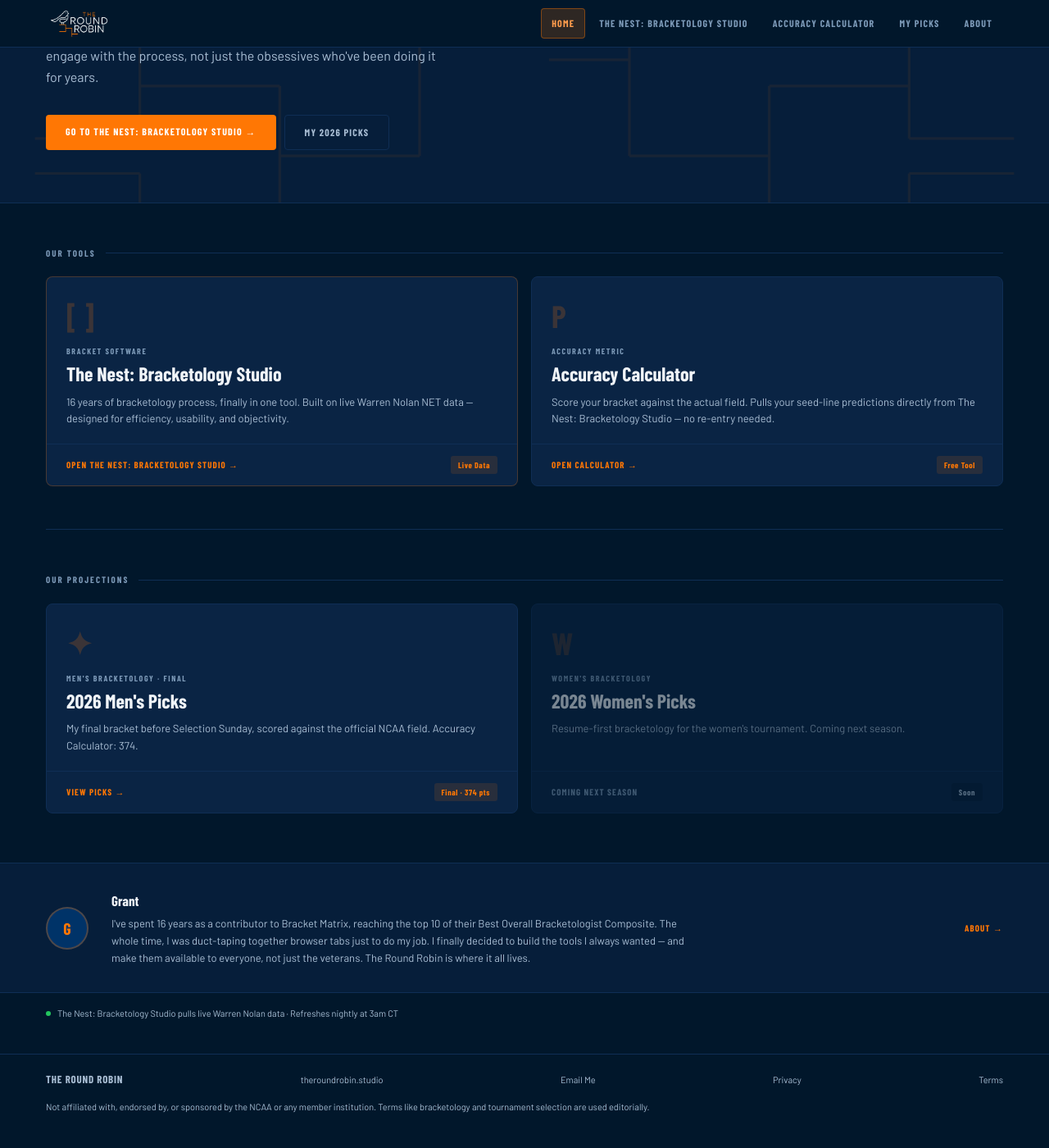
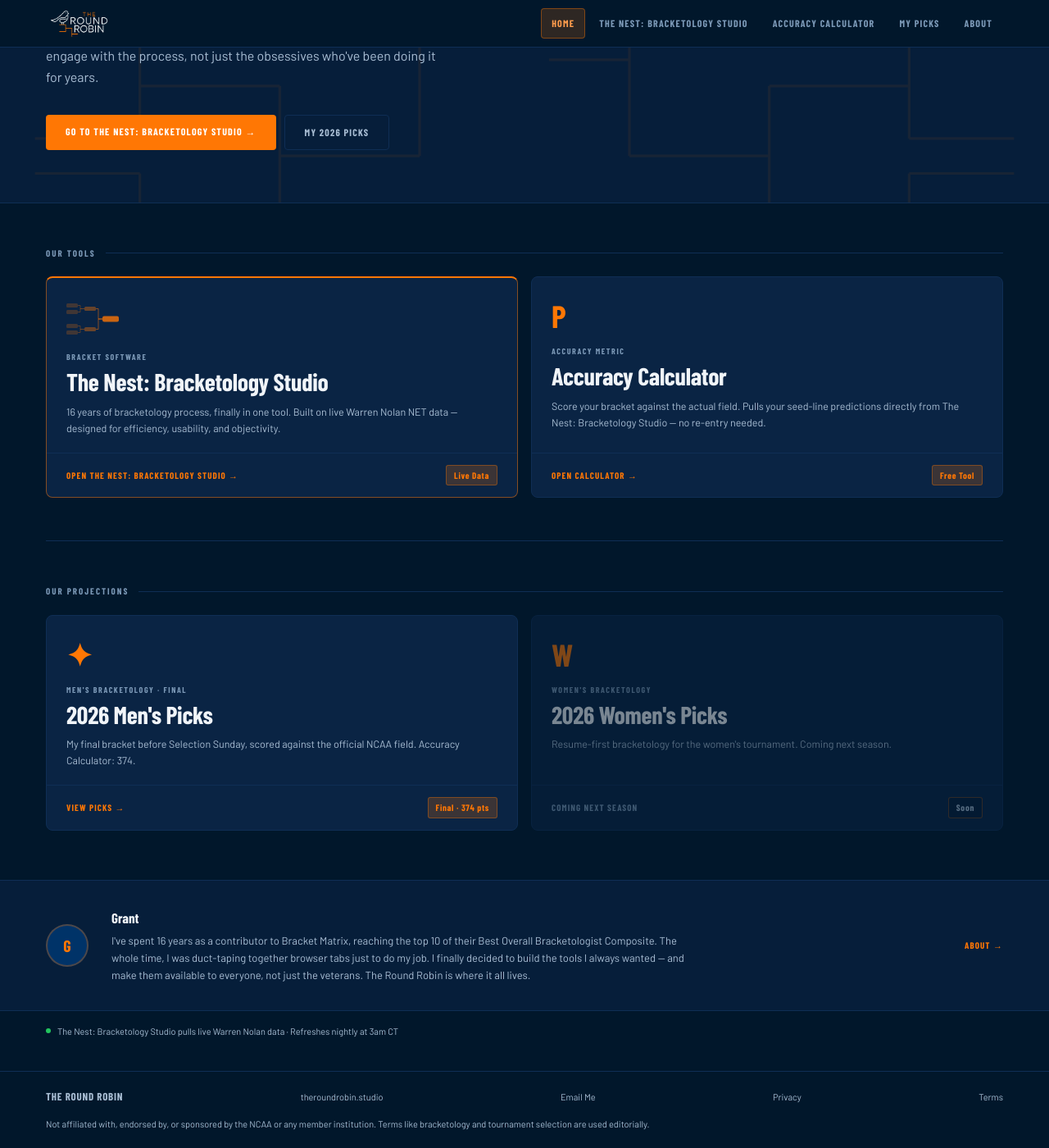
Before and after one commit to GrantBH12/The-Round-Robin, a Jekyll site: the page built from index.html, in a window 1280 px wide and 1400 px high, scrolled down 351 px. Shown: the whole window at 82% size. Built offline with Jekyll 4.4.1, drawn with Linux system fonts in a browser that asks for light colours; some web fonts are replaced; before the commit the page ends 1729 px from its top, so only the background shows below that.

Commit message:
feat: homepage card visual upgrade — bracket motif, typography, badges
Replace The Nest icon with inline SVG mini-bracket tree. Increase card
title to 30px/900 weight. Strengthen featured card border with solid
orange top stripe. Bump badge opacity/border and drop description to
12.5px to sharpen hierarchy below the fold.

Co-Authored-By: Claude Sonnet 4.6 <noreply@anthropic.com>

```diff
--- a/assets/css/main.css
+++ b/assets/css/main.css
@@ -267,7 +267,7 @@ nav {
   transition: border-color .15s;
 }
 .hub-card:hover { border-color: rgba(255,119,4,0.4); }
-.hub-card.featured { border-color: rgba(255,119,4,0.25); }
+.hub-card.featured { border-color: rgba(255,119,4,0.50); border-top: 2px solid #FF7704; }
 .hub-card.soon { opacity: 0.5; pointer-events: none; }
 
 .hc-top { padding: 28px 24px 20px; flex: 1; }
@@ -277,7 +277,6 @@ nav {
   font-weight: 900;
   font-size: 38px;
   color: var(--orange);
-  opacity: 0.2;
   line-height: 1;
   margin-bottom: 16px;
 }
@@ -294,15 +293,16 @@ nav {
 
 .hc-title {
   font-family: var(--fd);
-  font-weight: 800;
-  font-size: 24px;
-  line-height: 1.1;
+  font-weight: 900;
+  font-size: 30px;
+  line-height: 1.05;
+  letter-spacing: -0.01em;
   color: var(--text);
   margin-bottom: 10px;
 }
 
 .hc-desc {
-  font-size: 13px;
+  font-size: 12.5px;
   color: var(--sub);
   line-height: 1.6;
 }
@@ -329,9 +329,10 @@ nav {
 .hc-badge {
   font-family: var(--fd);
   font-weight: 700;
-  font-size: 10px;
+  font-size: 11px;
   letter-spacing: 0.06em;
-  background: rgba(255,119,4,0.12);
+  background: rgba(255,119,4,0.20);
+  border: 1px solid rgba(255,119,4,0.35);
   color: var(--orange);
   padding: 3px 9px;
   border-radius: 3px;
--- a/index.html
+++ b/index.html
@@ -95,7 +95,23 @@ layout: default
   <div class="card-grid">
     <a href="{{ site.baseurl }}/bracket/" class="hub-card featured">
       <div class="hc-top">
-        <div class="hc-icon">[ ]</div>
+        <div class="hc-icon">
+          <svg width="64" height="44" viewBox="0 0 64 44" fill="none" xmlns="http://www.w3.org/2000/svg" aria-hidden="true" focusable="false" style="display:block">
+            <rect x="0" y="3" width="14" height="5" rx="1.5" fill="rgba(255,119,4,0.22)"/>
+            <rect x="0" y="11" width="14" height="5" rx="1.5" fill="rgba(255,119,4,0.22)"/>
+            <rect x="0" y="28" width="14" height="5" rx="1.5" fill="rgba(255,119,4,0.22)"/>
+            <rect x="0" y="36" width="14" height="5" rx="1.5" fill="rgba(255,119,4,0.22)"/>
+            <path d="M14,5.5 H17 V13.5 H14" stroke="rgba(255,119,4,0.3)" stroke-width="1" fill="none"/>
+            <path d="M14,30.5 H17 V38.5 H14" stroke="rgba(255,119,4,0.3)" stroke-width="1" fill="none"/>
+            <line x1="17" y1="9.5" x2="22" y2="9.5" stroke="rgba(255,119,4,0.38)" stroke-width="1"/>
+            <line x1="17" y1="34.5" x2="22" y2="34.5" stroke="rgba(255,119,4,0.38)" stroke-width="1"/>
+            <rect x="22" y="7" width="14" height="5" rx="1.5" fill="rgba(255,119,4,0.38)"/>
+            <rect x="22" y="32" width="14" height="5" rx="1.5" fill="rgba(255,119,4,0.38)"/>
+            <path d="M36,9.5 H39 V34.5 H36" stroke="rgba(255,119,4,0.5)" stroke-width="1" fill="none"/>
+            <line x1="39" y1="22" x2="44" y2="22" stroke="rgba(255,119,4,0.65)" stroke-width="1.5"/>
+            <rect x="44" y="18.5" width="20" height="7" rx="2" fill="rgba(255,119,4,0.78)"/>
+          </svg>
+        </div>
         <div class="hc-label">Bracket Software</div>
         <div class="hc-title">The Nest: Bracketology Studio</div>
         <div class="hc-desc">16 years of bracketology process, finally in one tool. Built on live Warren Nolan NET data — designed for efficiency, usability, and objectivity.</div>
```
